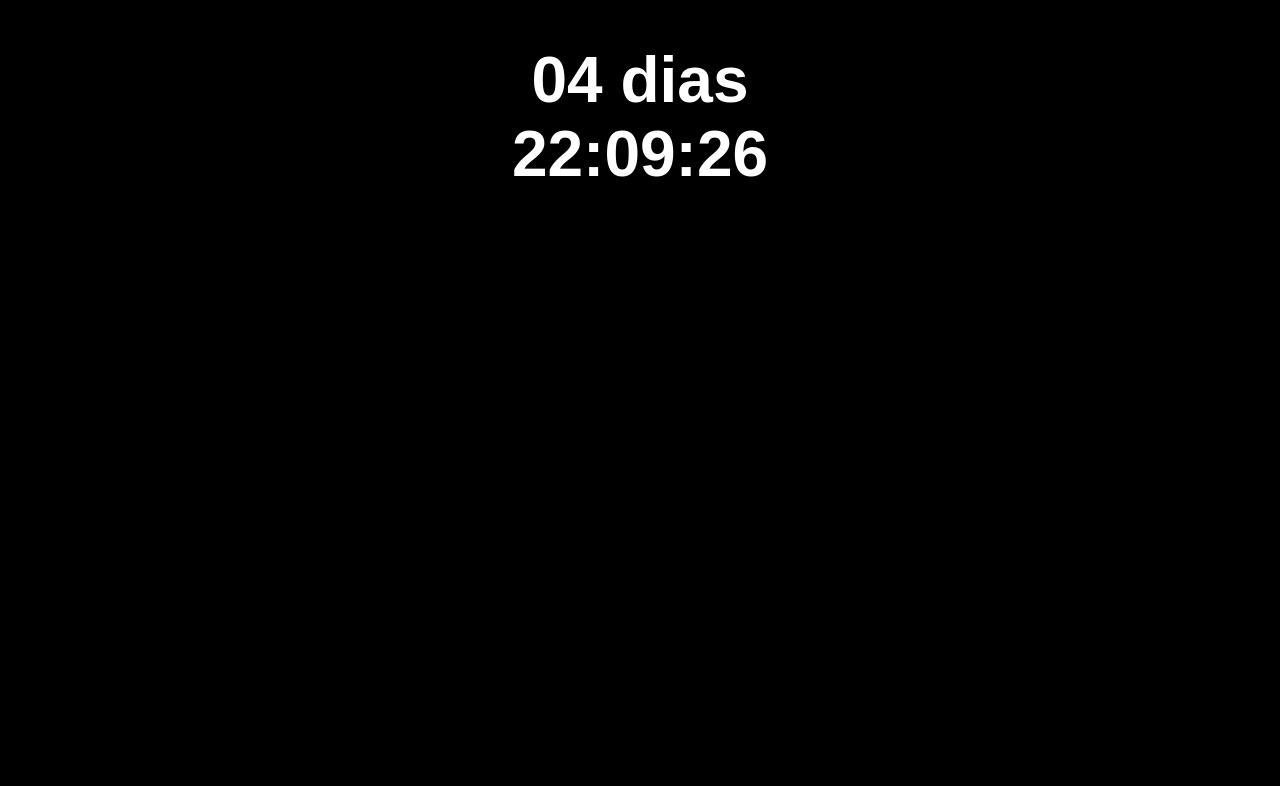
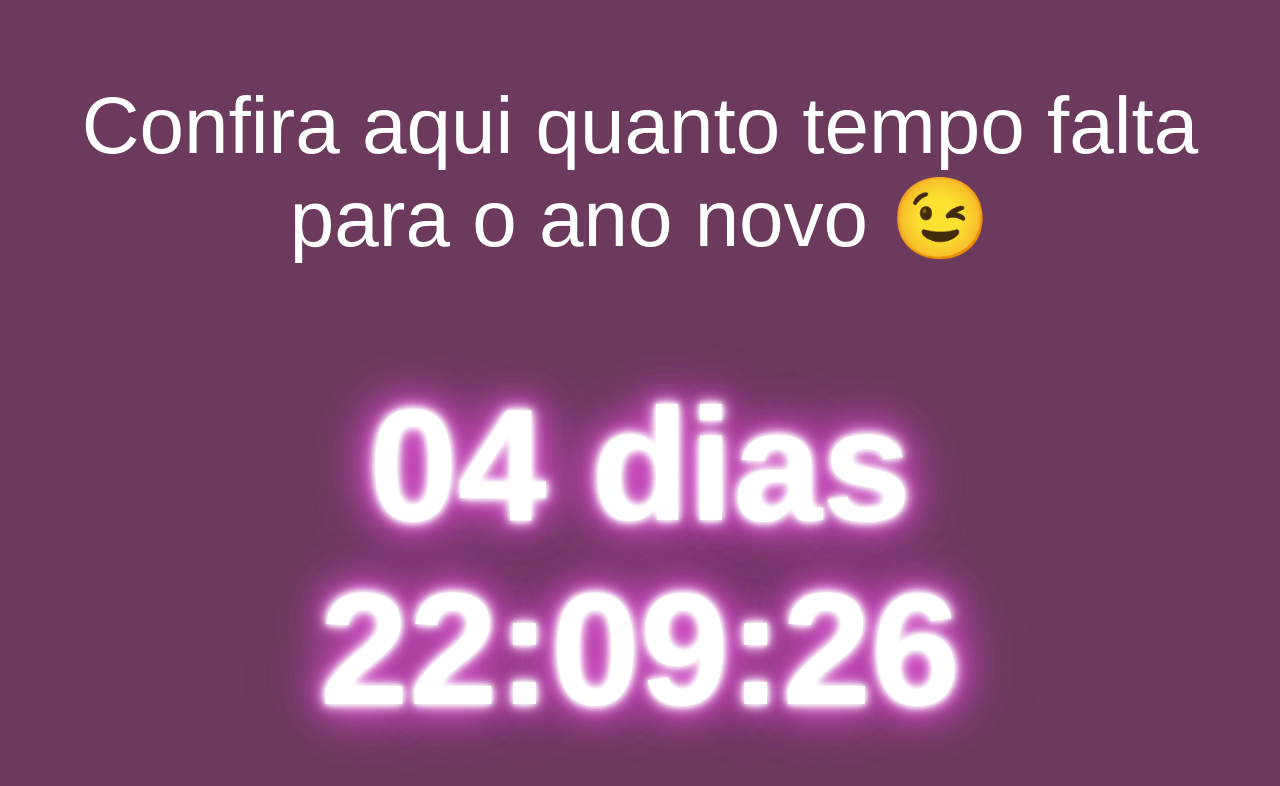
Before and after one commit to Cartulo/reveillon-clock, a plain HTML site: page src/index.html in a window 1280 px wide. Drawn offline with Linux system fonts and the light colour scheme; a web font is replaced by a local one.

Commit message:
Estilizado texto do temporizador

```diff
--- a/src/index.html
+++ b/src/index.html
@@ -1,5 +1,5 @@
 <!DOCTYPE html>
-<html lang="en">
+<html lang="pt-br">
 
 <head>
     <meta charset="UTF-8">
@@ -13,7 +13,8 @@
 </head>
 
 <body>
-    <h1 id="countdown">Calculando...</h1>
+    <p>Confira aqui quanto tempo falta para o ano novo 😉</p>
+    <h1 id="countdown" class="glowText">Calculando...</h1>
 </body>
 
 </html>
--- a/src/script.js
+++ b/src/script.js
@@ -30,6 +30,7 @@ function conversorData() {
 
 function formatarData(dias, horas, minutos, segundos) {
     document.getElementById("countdown").innerHTML = `${dias} dias<br>${horas}:${minutos}:${segundos}`;
+    document.title = `Faltam ${dias} dias!`;
 };
 
 function formatarValor(num, targetLength) {
--- a/src/styles.css
+++ b/src/styles.css
@@ -1,10 +1,22 @@
 :root {
+    --primary-color: #CC4BC2;
+    --background-color: #6C3A5C;
+
     color: white;
-    background-color: black;
+    background-color: var(--background-color);
     font-family: 'Digital-7', sans-serif;
+    font-size: 5em;
+    text-align: center;
 }
 
-:root {
-    font-size: 2em;
-    text-align: center;
+.glowText {
+    text-shadow:
+        0 0 5px #FFF,
+        0 0 10px #FFF,
+        0 0 15px #FFF,
+        0 0 20px var(--primary-color),
+        0 0 30px var(--primary-color),
+        0 0 40px var(--primary-color),
+        0 0 55px var(--primary-color),
+        0 0 75px var(--primary-color);
 }
```
